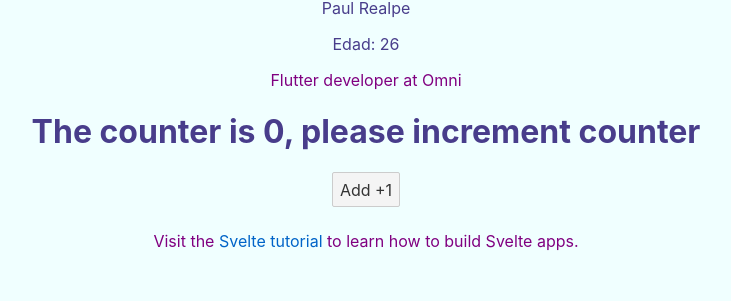
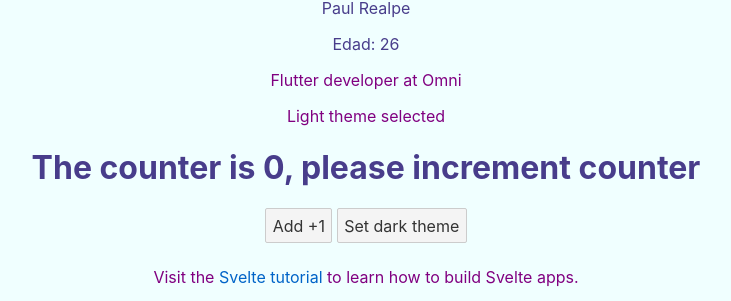
Before and after one commit to paulmrg-461/SveltePlatziCourse, a Svelte app: page / in a window 1280 px wide. Shown: the part 598-899 px from the top of the page, without its empty margins (274-1005 px from the left). Built offline with nearby package versions, Linux system fonts and the light colour scheme.

Commit message:
Feat: Conditionals on Svelte

```diff
--- a/src/App.svelte
+++ b/src/App.svelte
@@ -4,13 +4,13 @@
 	import Person from "./components/Person.svelte";
 	export let name;
 	export let lastName;
-	let svelteLogo = "https://arepa.s3.amazonaws.com/svelte-logo.png"
+	let svelteLogo = "https://arepa.s3.amazonaws.com/svelte-logo.png";
 
 	const personData = {
 		firstName: 'Paul',
 		lastName: 'Realpe',
 		age: 26,
-	}
+	};
 </script>
 
 <main>
@@ -31,6 +31,15 @@
 	/* definir estilos globales con variables */
 	:global(:root) {
 		--theme-color: purple;
+	}
+
+	:global(:root.dark-theme) {
+		--theme-color: #fff;
+	}
+
+	:global(body.dark-theme) {
+		background-color: #1d3040;
+		color: #bfc2c7;
 	}
 
 	p {
--- a/src/components/About.svelte
+++ b/src/components/About.svelte
@@ -2,10 +2,17 @@
 <script>
     let someText = `Flutter developer at Omni`;
     let counter = 0;
+    let styles = { isDark: false };
 
     function incrementCounter() {
         counter += 1;
     }
+
+    function toggleDarkMode() {
+        styles.isDark = !styles.isDark;
+        window.document.body.classList.toggle("dark-theme");
+    }
+
 </script>
 
 <style>
@@ -16,6 +23,14 @@
 
 <div class="About">
     <p>{ someText }</p>
+
+    { #if !styles.isDark }
+        <p>Light theme selected</p>
+    { :else }
+        <p>Dark theme selected</p>
+    { /if }
+
     <h1>{ counter === 0 ? 'The counter is 0, please increment counter' : counter }</h1>
     <button on:click={ incrementCounter }>Add +1</button>
+    <button on:click={ toggleDarkMode }>{ styles.isDark ? 'Set light theme' : 'Set dark theme' }</button>
 </div>
```
